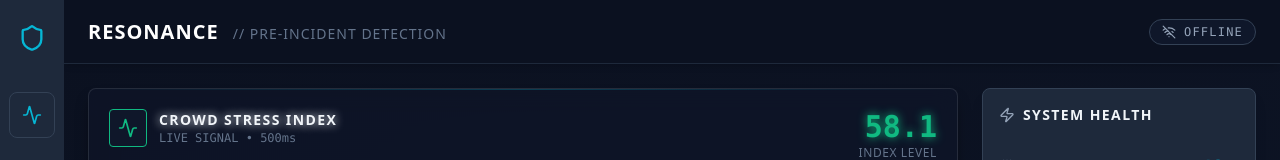
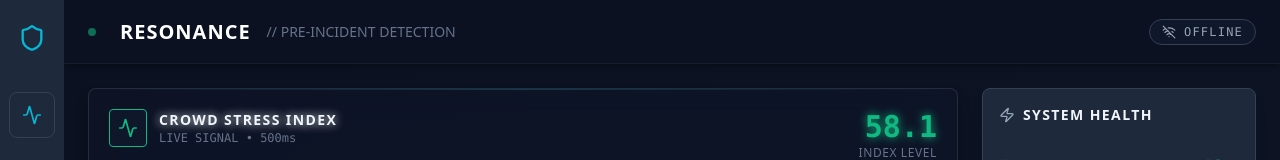
Before and after one commit to Rexy-5097/RESONANCE, a React (Vite) app: page / in a window 1280 px wide. Shown: the top 160 px of the page. Built offline with nearby package versions, Linux system fonts and the light colour scheme.

Commit message:
polish: refine header live status indicator

```diff
--- a/src/components/layout/Header.jsx
+++ b/src/components/layout/Header.jsx
@@ -1,12 +1,22 @@
 import React from 'react';
 import { WifiOff } from 'lucide-react';
+import { motion } from 'framer-motion';
 
 const Header = () => {
     return (
-        <header className="h-16 bg-safety-bg border-b border-slate-800 flex items-center justify-between px-6 z-40 relative shadow-md">
+        <header className="h-16 bg-safety-bg border-b border-white/5 flex items-center justify-between px-6 z-40 relative shadow-md shadow-black/20">
             <div className="flex items-center gap-4">
-                <h1 className="text-xl font-bold tracking-wider text-white">
-                    RESONANCE <span className="text-slate-500 font-normal ml-2 text-sm">// PRE-INCIDENT DETECTION</span>
+                {/* Live Status Indicator */}
+                <div className="flex items-center gap-2 mr-2">
+                    <motion.div
+                        className="w-2 h-2 rounded-full bg-signal-safe"
+                        animate={{ opacity: [0.4, 1, 0.4] }}
+                        transition={{ duration: 3, repeat: Infinity, ease: "easeInOut" }}
+                    />
+                </div>
+
+                <h1 className="text-xl font-bold tracking-wider text-white flex items-center gap-2">
+                    RESONANCE <span className="text-slate-500 font-normal ml-2 text-sm hidden md:inline-block tracking-normal">// PRE-INCIDENT DETECTION</span>
                 </h1>
             </div>
 
```
